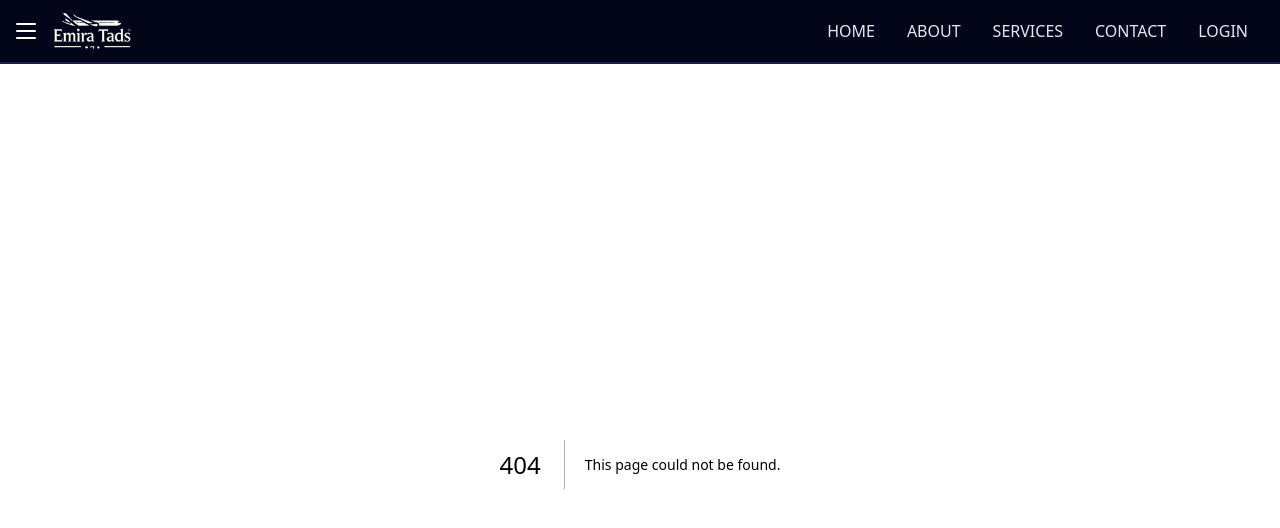
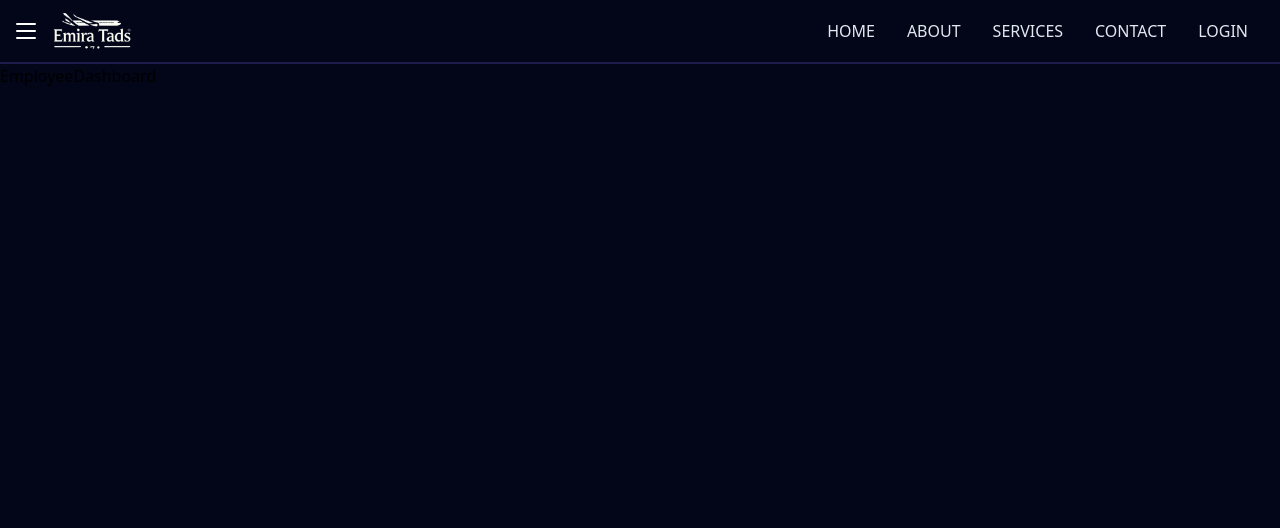
Before and after one commit to AlissonGSantos/DAC-UFPR-Trabalho-Final, a Next.js app in the folder frontend/emiratads/: page /employees/dashboard in a window 1280 px wide. Before the commit this address had no page. Shown: the top 528 px of the page. Built offline with nearby package versions, Linux system fonts and the light colour scheme.

Commit message:
feature: employee dashboard setup

```diff
--- /dev/null
+++ b/frontend/emiratads/app/employees/dashboard/page.tsx
@@ -0,0 +1,7 @@
+import React from "react";
+
+const EmployeeDashboard = () => {
+  return <div>EmployeeDashboard</div>;
+};
+
+export default EmployeeDashboard;
```
